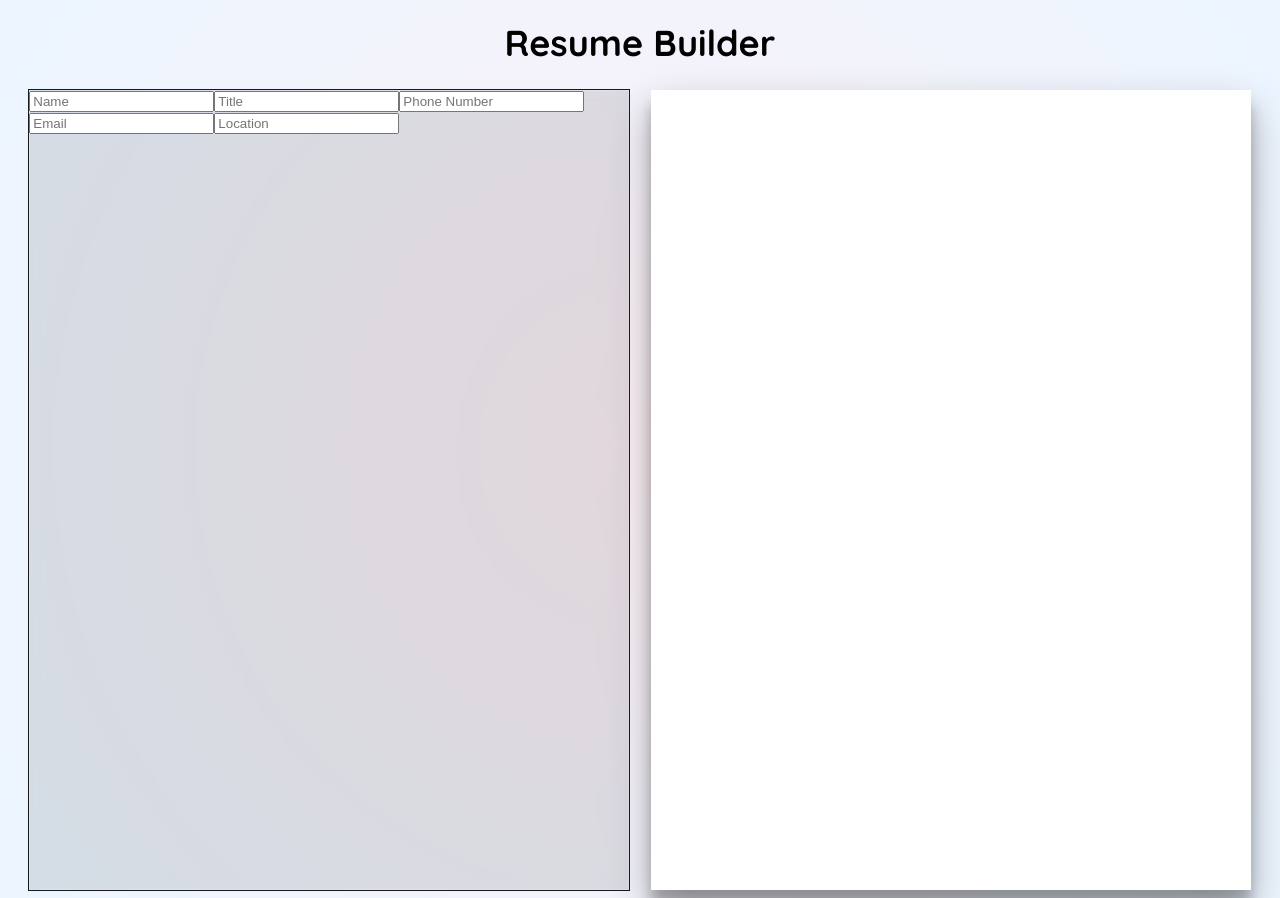
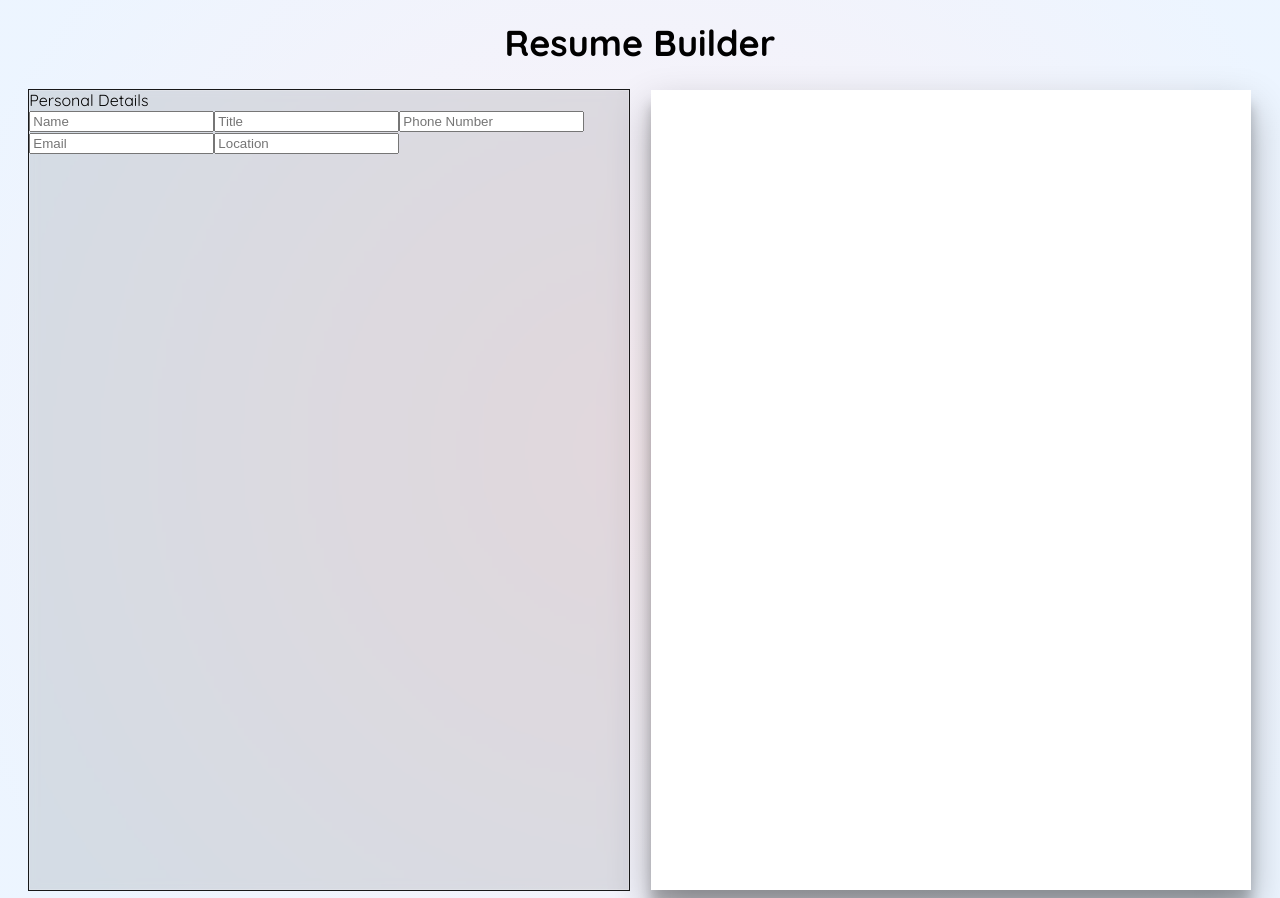
Before and after one commit to Faith-Gray/CV-Application, a React (Vite) app: page / in a window 1280 px wide. Built offline with nearby package versions, Linux system fonts and the light colour scheme.

Commit message:
update form style

```diff
--- a/src/Form/PersonalDetailsForm.jsx
+++ b/src/Form/PersonalDetailsForm.jsx
@@ -17,6 +17,8 @@ function PersonalDetailsForm( { PersonalDetailsFormData, handleChange } ) {
     // };
 
     return (
+        <>
+            <div>Personal Details</div>
             <form>
                 <input
                     value={PersonalDetailsFormData.resumeName}
@@ -54,6 +56,7 @@ function PersonalDetailsForm( { PersonalDetailsFormData, handleChange } ) {
                     name="location"
                 />
             </form>
+        </>
     );
 
 };
```
Lines whose indentation alone changed are shown as unchanged.
